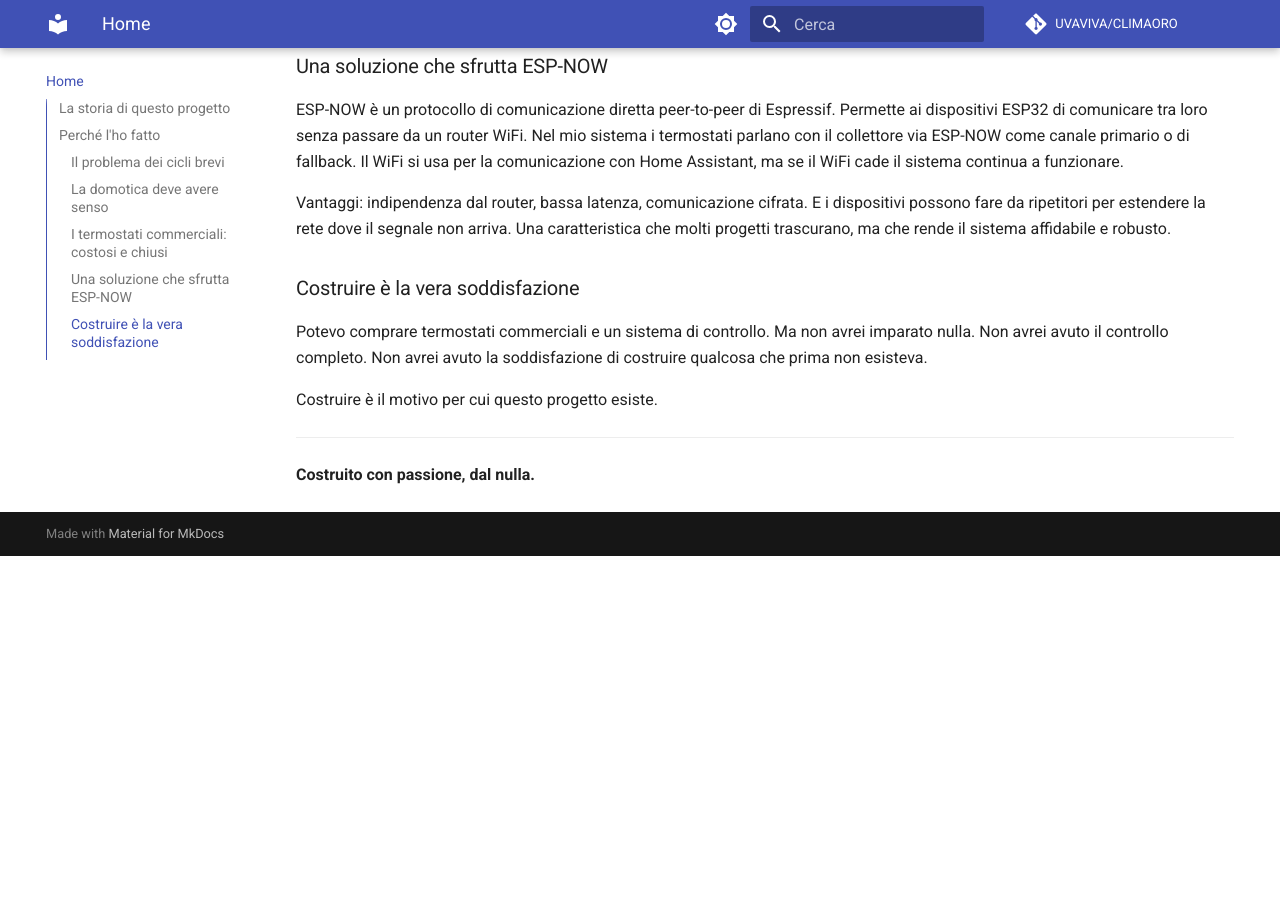
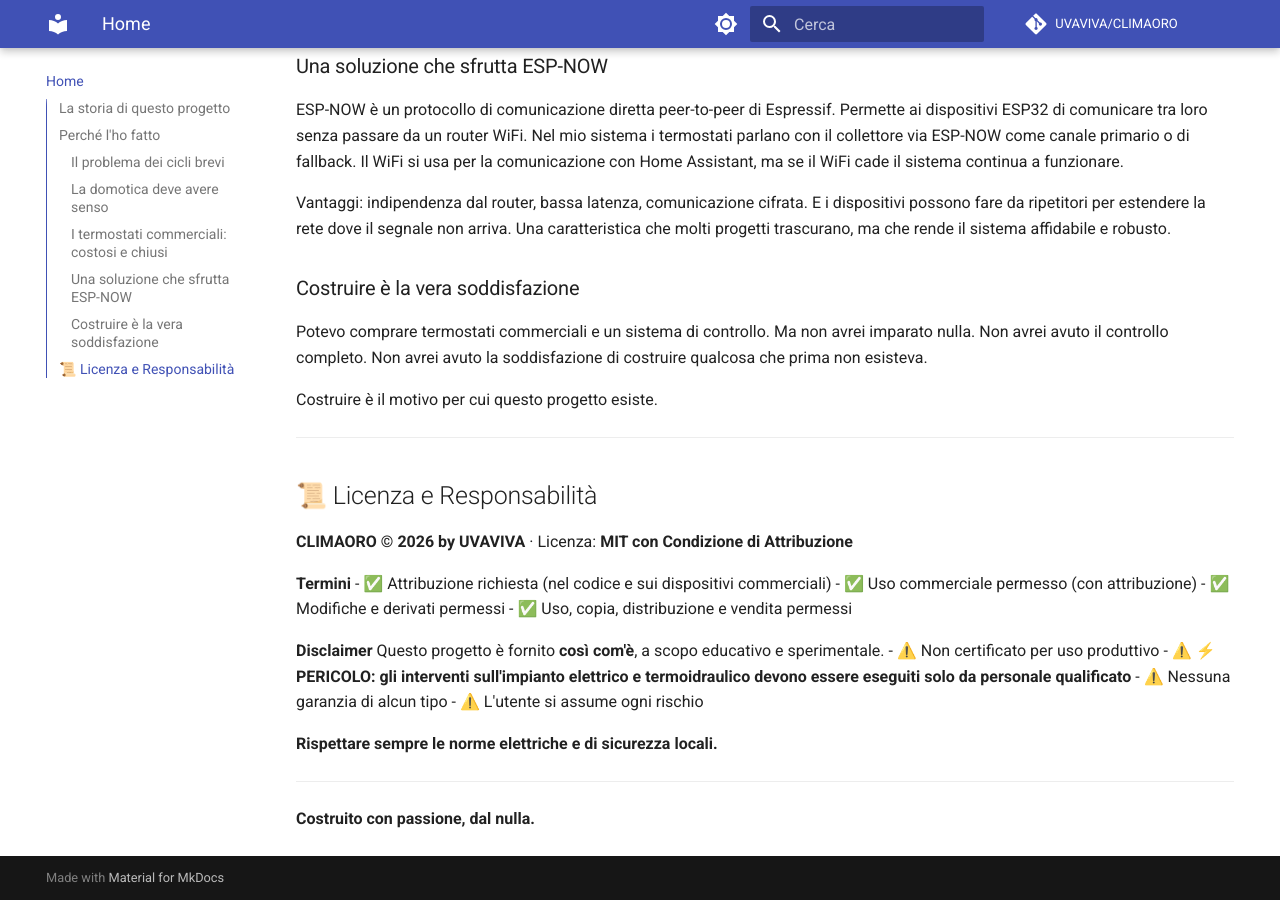
Before and after one commit to UVAVIVA/CLIMAORO, an MkDocs documentation site: the page built from docs/index.md, in a window 1280 px wide and 900 px high, scrolled down 1446 px. Built offline with MkDocs 1.6.1 and Material for MkDocs 9.7.7, drawn with Linux system fonts in a browser that asks for light colours; comment, search, counter and statistics services are not loaded; before the commit the page ends 2002 px from its top, so only the background shows below that.

Commit message:
Aggiunta sezione Licenza e Responsabilità (disclaimer sicurezza)

```diff
--- a/docs/index.md
+++ b/docs/index.md
@@ -56,4 +56,25 @@
 
 ---
 
+## 📜 Licenza e Responsabilità
+
+**CLIMAORO © 2026 by UVAVIVA** · Licenza: **MIT con Condizione di Attribuzione**
+
+**Termini**
+- ✅ Attribuzione richiesta (nel codice e sui dispositivi commerciali)
+- ✅ Uso commerciale permesso (con attribuzione)
+- ✅ Modifiche e derivati permessi
+- ✅ Uso, copia, distribuzione e vendita permessi
+
+**Disclaimer**
+Questo progetto è fornito **così com'è**, a scopo educativo e sperimentale.
+- ⚠️ Non certificato per uso produttivo
+- ⚠️ ⚡ **PERICOLO: gli interventi sull'impianto elettrico e termoidraulico devono essere eseguiti solo da personale qualificato**
+- ⚠️ Nessuna garanzia di alcun tipo
+- ⚠️ L'utente si assume ogni rischio
+
+**Rispettare sempre le norme elettriche e di sicurezza locali.**
+
+---
+
 **Costruito con passione, dal nulla.**
```
Also changed, not shown: README.md (+17 -2 lines), docs/collabora.md (+21 -0 lines).
